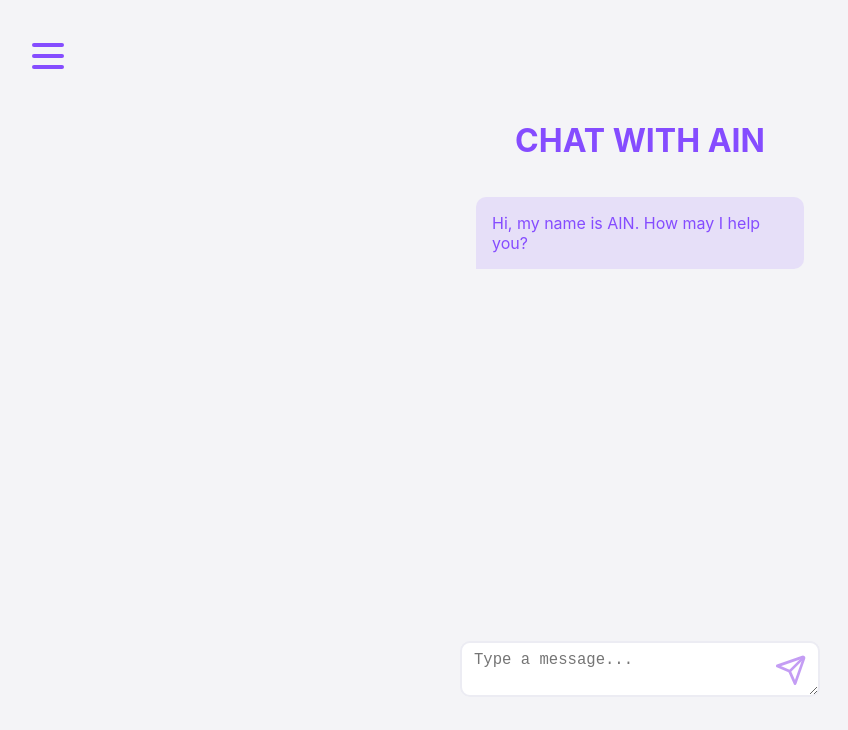
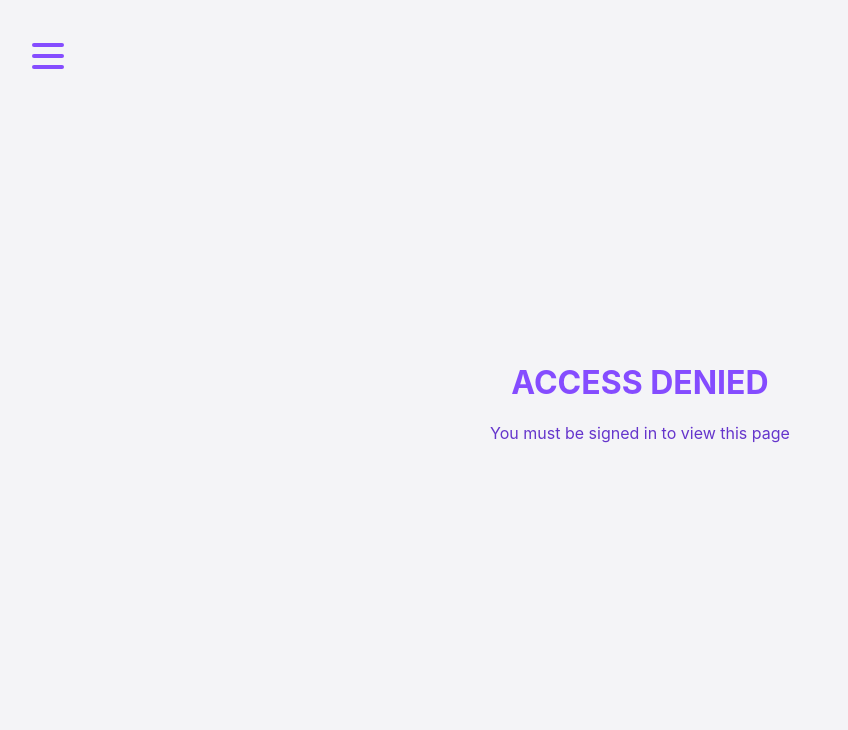
Before and after one commit to kmh4500/iNFT-engine, a Next.js app in the folder client/: page / in a window 1280 px wide. Shown: the top 730 px of the page, without its empty margins (0-848 px from the left). Built offline with nearby package versions, Linux system fonts and the light colour scheme; no server answers.

Commit message:
add session.

```diff
--- /dev/null
+++ b/client/components/access-denied.js
@@ -0,0 +1,16 @@
+import { signIn } from 'next-auth/client'
+
+export default function AccessDenied () {
+  return (
+    <>
+      <h1>Access Denied</h1>
+      <p>
+        <a href="/api/auth/signin"
+           onClick={(e) => {
+           e.preventDefault()
+           signIn()
+        }}>You must be signed in to view this page</a>
+      </p>
+    </>
+  )
+}
--- a/client/package.json
+++ b/client/package.json
@@ -15,6 +15,7 @@
     "babel-preset-next": "^1.4.0",
     "express": "^4.17.1",
     "next": "^10.0.0",
+    "next-auth": "^3.29.0",
     "react": "16.13.1",
     "react-burger-menu": "^3.0.6",
     "react-dom": "16.13.1",
--- /dev/null
+++ b/client/pages/_app.js
@@ -0,0 +1,29 @@
+import { Provider } from 'next-auth/client'
+
+// Use the <Provider> to improve performance and allow components that call
+// `useSession()` anywhere in your application to access the `session` object.
+export default function App ({ Component, pageProps }) {
+  return (
+    <Provider
+      // Provider options are not required but can be useful in situations where
+      // you have a short session maxAge time. Shown here with default values.
+      options={{
+        // Client Max Age controls how often the useSession in the client should
+        // contact the server to sync the session state. Value in seconds.
+        // e.g.
+        // * 0  - Disabled (always use cache value)
+        // * 60 - Sync session state with server if it's older than 60 seconds
+        clientMaxAge: 0,
+        // Keep Alive tells windows / tabs that are signed in to keep sending
+        // a keep alive request (which extends the current session expiry) to
+        // prevent sessions in open windows from expiring. Value in seconds.
+        //
+        // Note: If a session has expired when keep alive is triggered, all open
+        // windows / tabs will be updated to reflect the user is signed out.
+        keepAlive: 0
+      }}
+      session={pageProps.session} >
+      <Component {...pageProps} />
+    </Provider>
+  )
+}
--- a/client/pages/index.js
+++ b/client/pages/index.js
@@ -1,13 +1,34 @@
 import React from "react"
+import { useState, useEffect } from 'react'
 import Layout from "../layouts"
 import ChatHome from "../components/ChatHome"
+import { useSession } from 'next-auth/client'
+import AccessDenied from '../components/access-denied'
 
-const PageOne = props => {
+export default function Page () {
+  const [ session, loading ] = useSession()
+  const [ content , setContent ] = useState()
+
+  // Fetch content from protected route
+  useEffect(()=>{
+    const fetchData = async () => {
+      const res = await fetch('/api/examples/protected')
+      const json = await res.json()
+      if (json.content) { setContent(json.content) }
+    }
+    fetchData()
+  },[session])
+
+  // When rendering client side don't display anything until loading is complete
+  if (typeof window !== 'undefined' && loading) return null
+
+  // If no session exists, display access denied message
+  if (!session) { return  <Layout><AccessDenied/></Layout> }
+
+  // If session exists, display content
   return (
     <Layout>
       <ChatHome name="AIN" />
     </Layout>
   )
 }
-
-export default PageOne
```
Also changed, not shown: 1 other file (tests, documents, lock files or other folders).
